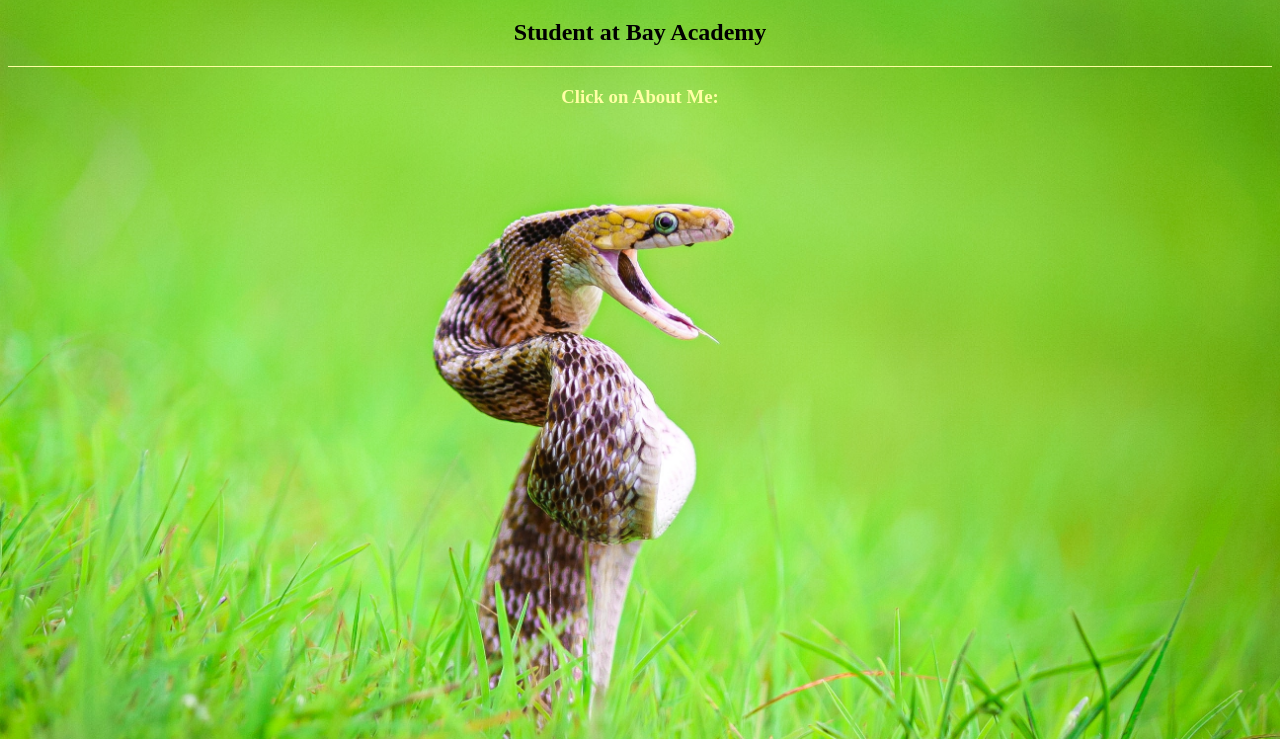
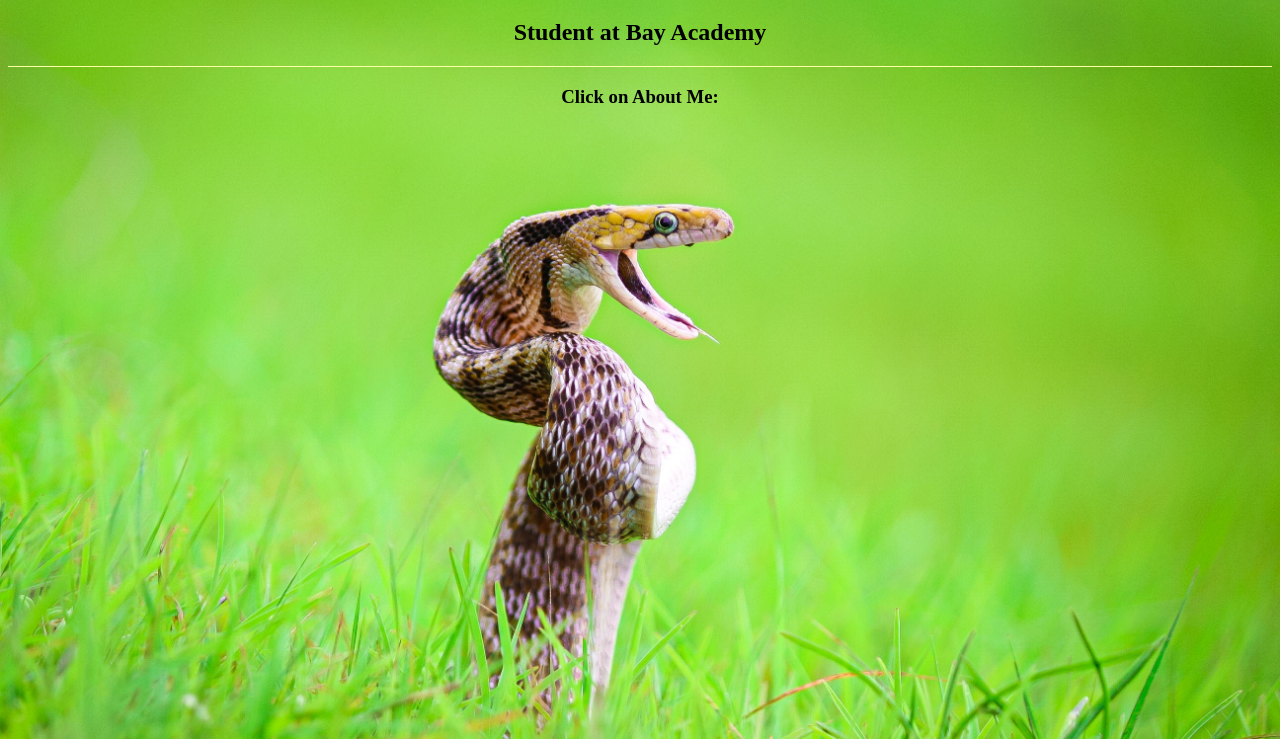
Before and after one commit to 4Vitaliy/Anastasia, a plain HTML site: page index.html in a window 1280 px wide. Shown: the part 61-800 px from the top of the page. Drawn offline with Linux system fonts and the light colour scheme.

Commit message:
changed hyper link color in index.html

```diff
--- a/index.html
+++ b/index.html
@@ -31,12 +31,12 @@
           }
 
           a:link {
-            color: rgb(255, 255, 165);
+            color: black;
             text-decoration: none;
           }
 
           a:visited {
-            color: rgb(255, 255, 165);
+            color: black;
             text-decoration: none;
           }
         </style>
```
